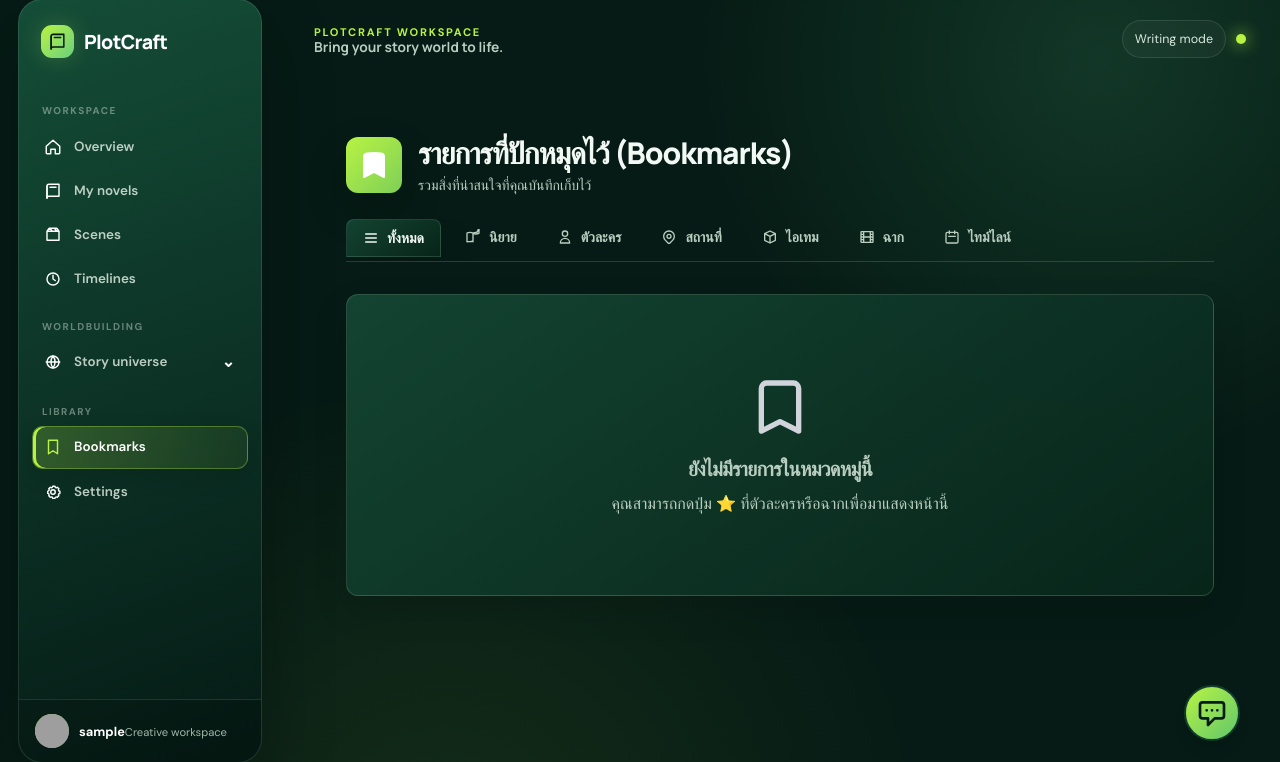
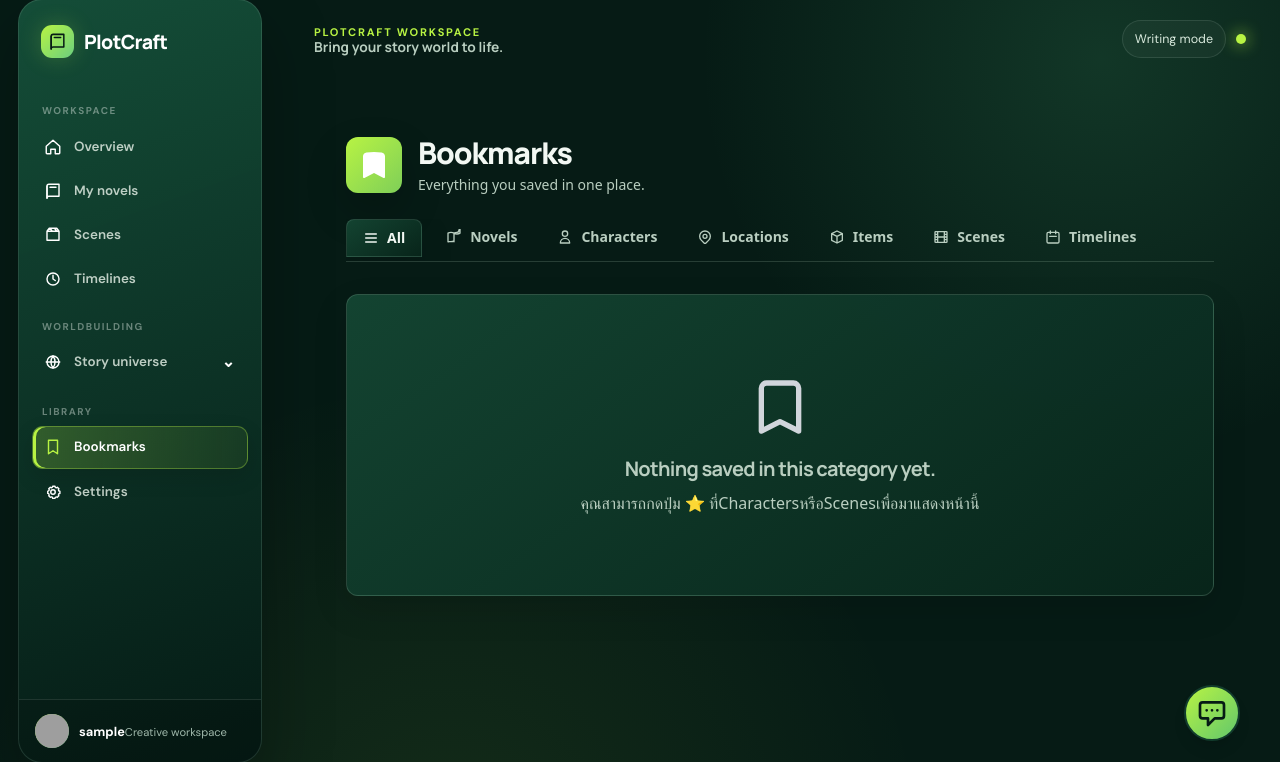
Before and after one commit to maythiya/plotcraft, a Django app: page /bookmarks/ in a window 1280 px wide. Shown: the part 19-781 px from the top of the page. Run offline with Django 5.2, Linux system fonts and the light colour scheme; the visitor is signed in with stand-in values (Sample User, id 1); data that the repository does not hold is empty; some libraries are stand-ins or nearby versions; grey boxes are pictures that could not be loaded.

Commit message:
feat(i18n): translate interface copy to English

```diff
--- a/plotcraft/templates/bookmark_list.html
+++ b/plotcraft/templates/bookmark_list.html
@@ -15,8 +15,8 @@
                 </svg>
             </div>
             <div>
-                <h1 class="text-3xl font-extrabold">รายการที่ปักหมุดไว้ (Bookmarks)</h1>
-                <p class="text-gray-500 text-sm mt-1">รวมสิ่งที่น่าสนใจที่คุณบันทึกเก็บไว้</p>
+                <h1 class="text-3xl font-extrabold">Bookmarks</h1>
+                <p class="text-gray-500 text-sm mt-1">Everything you saved in one place.</p>
             </div>
         </div>
 
@@ -27,43 +27,43 @@
             <a href="?type=all"
                class="{{ btn_class }} {% if current_type == 'all' %} border-[#DAA520] text-[#2F4F4F] bg-white {% else %} border-transparent text-gray-500 hover:text-[#2F4F4F] hover:bg-gray-100 {% endif %}">
                 <svg class="w-4 h-4" fill="none" stroke="currentColor" viewBox="0 0 24 24"><path stroke-linecap="round" stroke-linejoin="round" stroke-width="2" d="M4 6h16M4 12h16M4 18h16"></path></svg>
-                ทั้งหมด
+                All
             </a>
 
             <a href="?type=novel"
                class="{{ btn_class }} {% if current_type == 'novel' %} border-[#DAA520] text-[#2F4F4F] bg-white {% else %} border-transparent text-gray-500 hover:text-[#2F4F4F] hover:bg-gray-100 {% endif %}">
                 <svg class="w-4 h-4" fill="none" stroke="currentColor" viewBox="0 0 24 24"><path stroke-linecap="round" stroke-linejoin="round" stroke-width="2" d="M12 6.253v13m0-13C10.832 5.477 9.246 5 7.5 5S4.168 5.477 3 6.253v13C4.168 18.523 5.754 19 7.5 19s3.332-.477 4.5-1.253zm0 0c1.168.776 2.754 1.253 4.5 1.253s3.332-.477 4.5-1.253v-13C19.832 5.477 18.246 5 16.5 5s-3.332.477-4.5 1.253z"></path></svg>
-                นิยาย
+                Novels
             </a>
 
             <a href="?type=character"
                class="{{ btn_class }} {% if current_type == 'character' %} border-[#DAA520] text-[#2F4F4F] bg-white {% else %} border-transparent text-gray-500 hover:text-[#2F4F4F] hover:bg-gray-100 {% endif %}">
                 <svg class="w-4 h-4" fill="none" stroke="currentColor" viewBox="0 0 24 24"><path stroke-linecap="round" stroke-linejoin="round" stroke-width="2" d="M16 7a4 4 0 11-8 0 4 4 0 018 0zM12 14a7 7 0 00-7 7h14a7 7 0 00-7-7z"></path></svg>
-                ตัวละคร
+                Characters
             </a>
 
             <a href="?type=location"
                class="{{ btn_class }} {% if current_type == 'location' %} border-[#DAA520] text-[#2F4F4F] bg-white {% else %} border-transparent text-gray-500 hover:text-[#2F4F4F] hover:bg-gray-100 {% endif %}">
                 <svg class="w-4 h-4" fill="none" stroke="currentColor" viewBox="0 0 24 24"><path stroke-linecap="round" stroke-linejoin="round" stroke-width="2" d="M17.657 16.657L13.414 20.9a1.998 1.998 0 01-2.827 0l-4.244-4.243a8 8 0 1111.314 0z"></path><path stroke-linecap="round" stroke-linejoin="round" stroke-width="2" d="M15 11a3 3 0 11-6 0 3 3 0 016 0z"></path></svg>
-                สถานที่
+                Locations
             </a>
 
             <a href="?type=item"
                class="{{ btn_class }} {% if current_type == 'item' %} border-[#DAA520] text-[#2F4F4F] bg-white {% else %} border-transparent text-gray-500 hover:text-[#2F4F4F] hover:bg-gray-100 {% endif %}">
                  <svg class="w-4 h-4" fill="none" stroke="currentColor" viewBox="0 0 24 24"><path stroke-linecap="round" stroke-linejoin="round" stroke-width="2" d="M20 7l-8-4-8 4m16 0l-8 4m8-4v10l-8 4m0-10L4 7m8 4v10M4 7v10l8 4"></path></svg>
-                 ไอเทม
+                 Items
             </a>
 
             <a href="?type=scene"
                class="{{ btn_class }} {% if current_type == 'scene' %} border-[#DAA520] text-[#2F4F4F] bg-white {% else %} border-transparent text-gray-500 hover:text-[#2F4F4F] hover:bg-gray-100 {% endif %}">
                 <svg class="w-4 h-4" fill="none" stroke="currentColor" viewBox="0 0 24 24"><path stroke-linecap="round" stroke-linejoin="round" stroke-width="2" d="M7 4v16M17 4v16M3 8h4m10 0h4M3 12h18M3 16h4m10 0h4M4 20h16a1 1 0 001-1V5a1 1 0 00-1-1H4a1 1 0 00-1 1v14a1 1 0 001 1z"></path></svg>
-                ฉาก
+                Scenes
             </a>
 
             <a href="?type=timeline"
                class="{{ btn_class }} {% if current_type == 'timeline' %} border-[#DAA520] text-[#2F4F4F] bg-white {% else %} border-transparent text-gray-500 hover:text-[#2F4F4F] hover:bg-gray-100 {% endif %}">
                 <svg class="w-4 h-4" fill="none" stroke="currentColor" viewBox="0 0 24 24"><path stroke-linecap="round" stroke-linejoin="round" stroke-width="2" d="M8 7V3m8 4V3m-9 8h10M5 21h14a2 2 0 002-2V7a2 2 0 00-2-2H5a2 2 0 00-2 2v12a2 2 0 002 2z"></path></svg>
-                ไทม์ไลน์
+                Timelines
             </a>
 
             {% endwith %}
@@ -87,7 +87,7 @@
 
                     <a href="{% url 'plotcraft:toggle_bookmark' item.content_type.model item.object_id %}"
                        class="absolute top-2 right-2 z-10 p-1.5 bg-white/90 rounded-full text-gray-400 hover:text-red-500 hover:bg-white shadow-sm transition"
-                       title="เลิกปักหมุด">
+                       title="Remove bookmark">
                         <svg class="w-4 h-4" fill="currentColor" viewBox="0 0 20 20"><path fill-rule="evenodd" d="M4.293 4.293a1 1 0 011.414 0L10 8.586l4.293-4.293a1 1 0 111.414 1.414L11.414 10l4.293 4.293a1 1 0 01-1.414 1.414L10 11.414l-4.293 4.293a1 1 0 01-1.414-1.414L8.586 10 4.293 5.707a1 1 0 010-1.414z" clip-rule="evenodd"></path></svg>
                     </a>
 
@@ -134,7 +134,7 @@
                     </h3>
 
                     <p class="text-xs text-gray-400 mb-4">
-                        บันทึกเมื่อ: {{ item.created_at|date:"d M Y" }}
+                        Saved: {{ item.created_at|date:"d M Y" }}
                     </p>
 
                     <div class="mt-auto">
@@ -146,7 +146,7 @@
                                  {% elif item.content_type.model == 'novel' %}{% url 'plotcraft:novel_detail' item.object_id %}
                                  {% endif %}"
                            class="block w-full text-center bg-white border border-[#2F4F4F] text-[#2F4F4F] text-sm font-bold py-2 rounded-lg hover:bg-[#2F4F4F] hover:text-[#FAEBD7] transition">
-                            ไปดูข้อมูล
+                            View details
                         </a>
                     </div>
                 </div>
@@ -160,16 +160,16 @@
         {% else %}
             <div class="text-center py-20 bg-white rounded-xl border border-dashed border-gray-300">
                 <svg class="w-16 h-16 text-gray-300 mx-auto mb-4" fill="none" stroke="currentColor" viewBox="0 0 24 24"><path stroke-linecap="round" stroke-linejoin="round" stroke-width="2" d="M5 5a2 2 0 012-2h10a2 2 0 012 2v16l-7-3.5L5 21V5z"></path></svg>
-                <h3 class="text-xl font-bold text-gray-400">ยังไม่มีรายการในหมวดหมู่นี้</h3>
+                <h3 class="text-xl font-bold text-gray-400">Nothing saved in this category yet.</h3>
                 <p class="text-gray-400 mt-2">
                     {% if current_type != 'all' %}
-                        ลองเปลี่ยนหมวดหมู่หรือเลือก "ทั้งหมด"
+                        ลองเปลี่ยนCategoryหรือเลือก "All"
                     {% else %}
-                        คุณสามารถกดปุ่ม ⭐️ ที่ตัวละครหรือฉากเพื่อมาแสดงหน้านี้
+                        คุณสามารถกดปุ่ม ⭐️ ที่CharactersหรือScenesเพื่อมาแสดงหน้านี้
                     {% endif %}
                 </p>
                 {% if current_type != 'all' %}
-                    <a href="?type=all" class="inline-block mt-4 px-4 py-2 bg-gray-100 text-gray-600 rounded-lg hover:bg-gray-200 transition">ดูทั้งหมด</a>
+                    <a href="?type=all" class="inline-block mt-4 px-4 py-2 bg-gray-100 text-gray-600 rounded-lg hover:bg-gray-200 transition">ดูAll</a>
                 {% endif %}
             </div>
         {% endif %}
```
